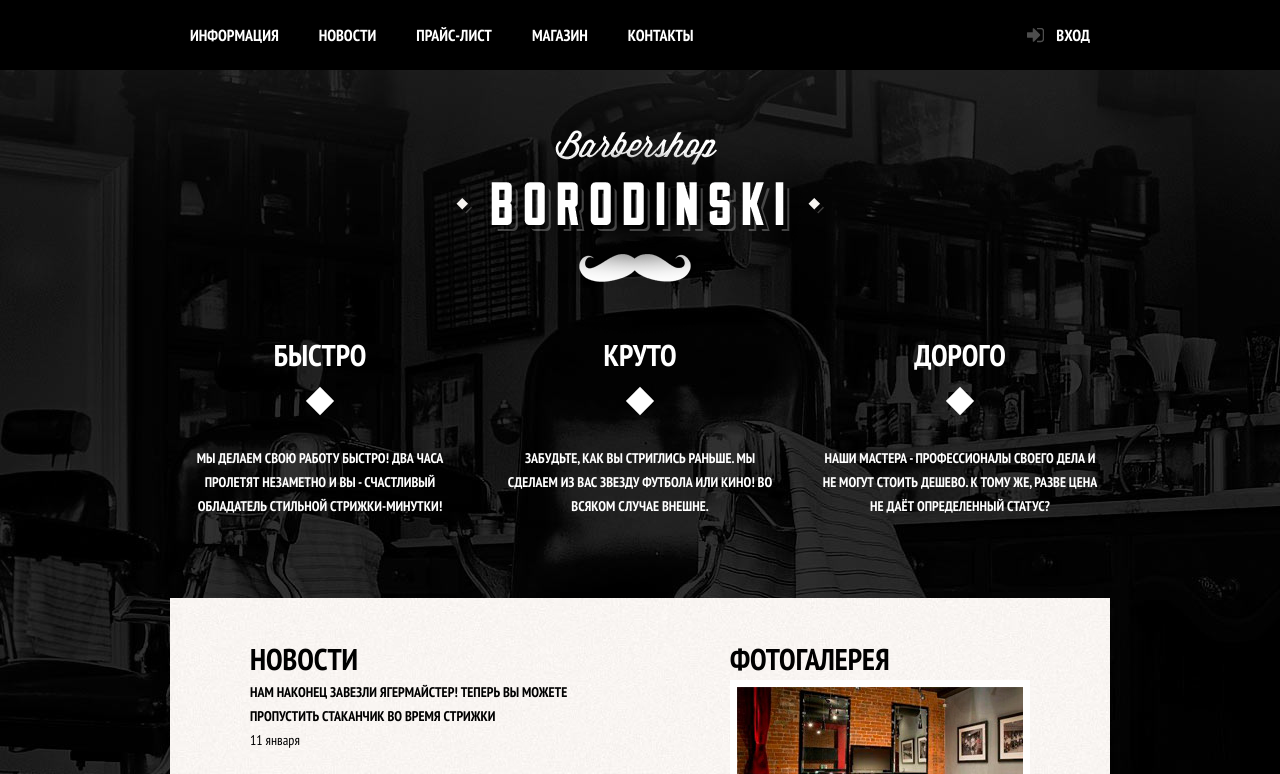
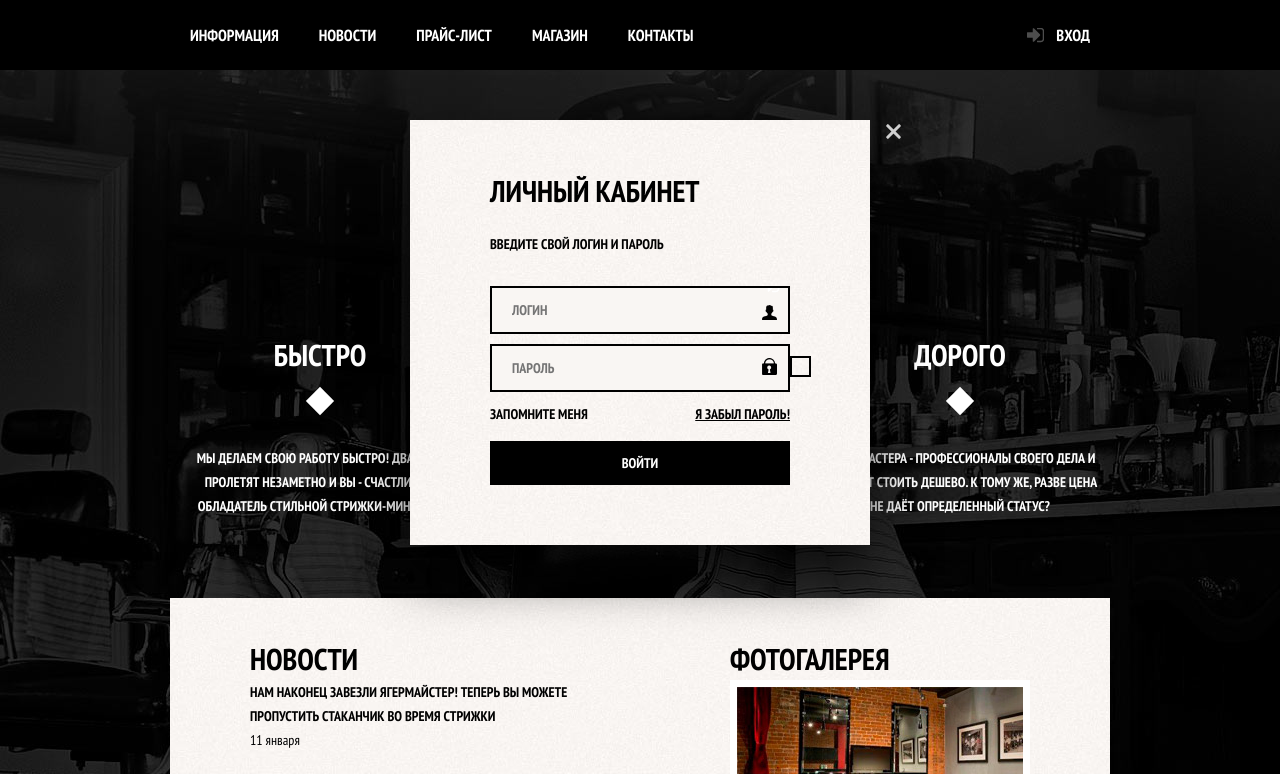
Before and after one commit to stayacid/barbershop, a website: page app/index.html in a window 1280 px wide. Both pictures are taken after a click on the link "ВХОД". Shown: the top 774 px of the page. Drawn offline with Linux system fonts and the light colour scheme.

Commit message:
Add some js

```diff
--- a/app/index.html
+++ b/app/index.html
@@ -153,6 +153,14 @@
 		<div class="yandex-map"></div>
 	</div>
 	<div class="modal-overlay"></div>
+	<script>
+		var link = document.querySelector(".login");
+		link.addEventListener("click", function(event) {
+			event.preventDefault();
+			var popup = document.querySelector(".modal-content");
+			popup.classList.add("modal-content-show");
+		});
+	</script>
 </body>
 
 </html>
--- a/app/less/index.less
+++ b/app/less/index.less
@@ -434,6 +434,9 @@ img {
 		margin: 0;
 		margin-bottom: 14px;
 	}
+	&-show {
+		display: block;
+	}
 }
 
 .login-form {
```
Also changed, not shown: app/css/index.css.
